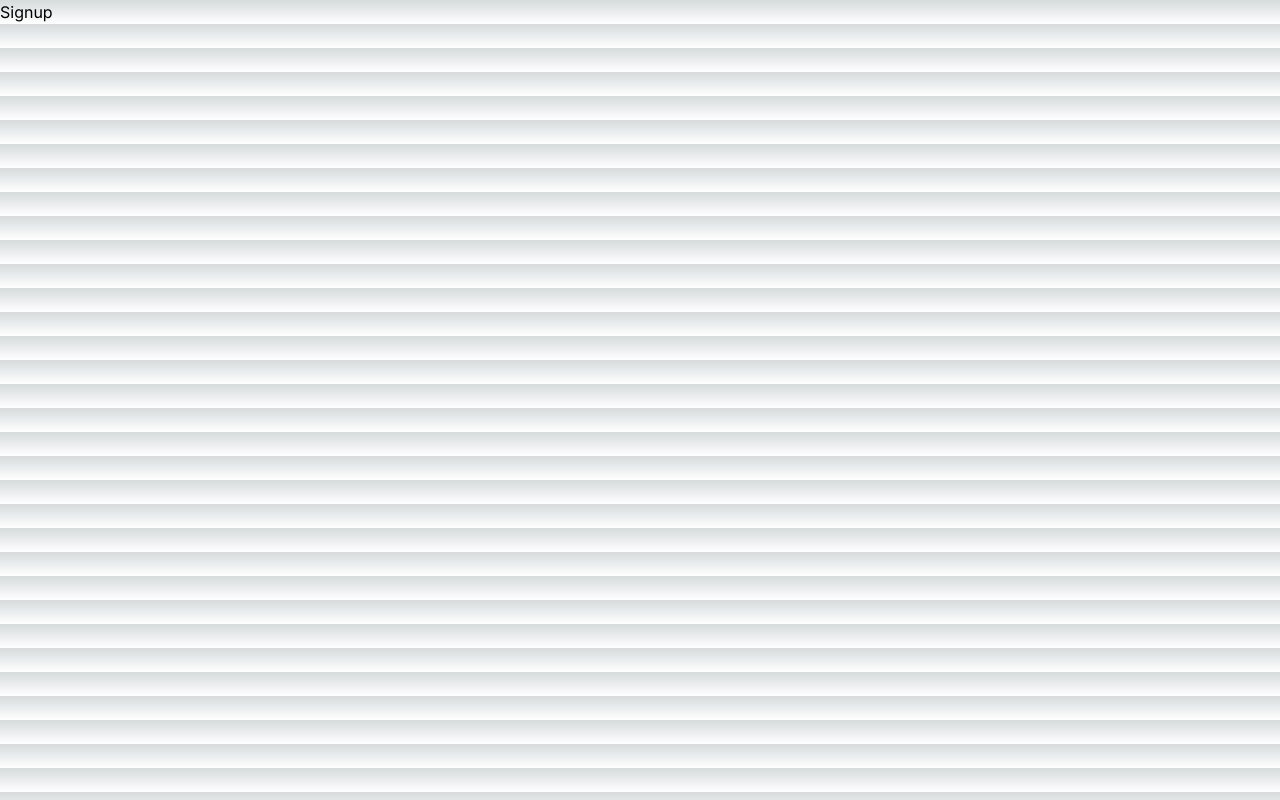
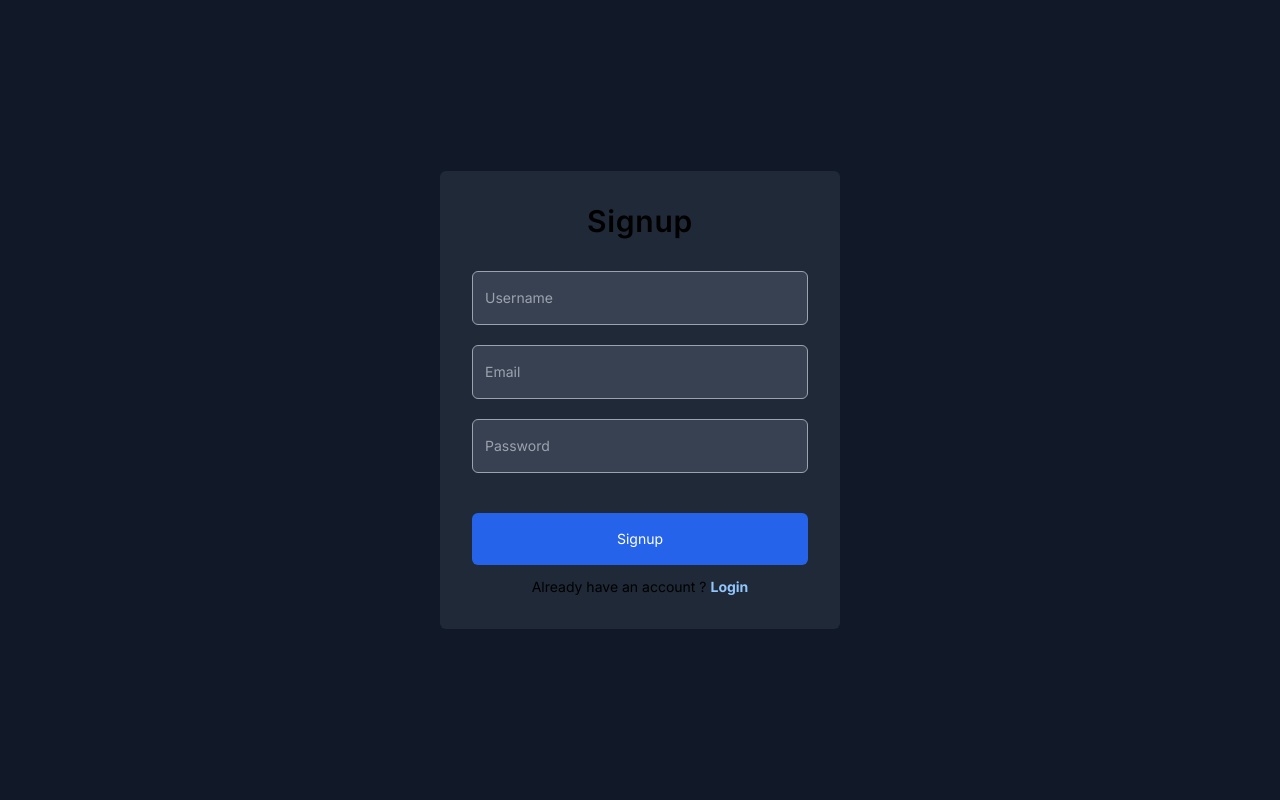
Before and after one commit to makdoom/nextjs-ts-boilerplate, a Next.js app: page /signup in a window 1280 px wide. Built offline with nearby package versions, Linux system fonts and the light colour scheme.

Commit message:
feat: add signup client compoennt

```diff
--- a/src/app/signup/page.tsx
+++ b/src/app/signup/page.tsx
@@ -1,4 +1,76 @@
+"use client";
+
+import Link from "next/link";
+import { ChangeEvent, useState } from "react";
+
 const Signup = () => {
-  return <div>Signup</div>;
+  const [user, setuser] = useState({
+    username: "",
+    email: "",
+    password: "",
+  });
+
+  const handleUserChange = (event: ChangeEvent<HTMLInputElement>) => {
+    const { name, value } = event.target;
+    setuser((prev) => ({ ...prev, [name]: value }));
+  };
+
+  const signupHandler = () => {};
+
+  return (
+    <div className="min-h-screen flex flex-col justify-center items-center bg-gray-900">
+      <div className="flex flex-col m-4 p-4 md:p-8 w-full sm:w-[400px] rounded-md bg-gray-800">
+        <h1 className="text-3xl mb-8 text-center font-semibold tracking-wide">
+          Signup
+        </h1>
+        <div className="flex flex-col mb-5">
+          <input
+            id="username"
+            value={user.username}
+            type="text"
+            placeholder="Username"
+            required
+            className="bg-gray-700 border border-gray-400 rounded-md py-4 px-3 text-sm w-full"
+            onChange={handleUserChange}
+          />
+        </div>
+        <div className="flex flex-col mb-5">
+          <input
+            id="email"
+            type="email"
+            value={user.email}
+            required
+            placeholder="Email"
+            className="bg-gray-700 border border-gray-400 rounded-md py-4 px-3 text-sm w-full"
+            onChange={handleUserChange}
+          />
+        </div>
+        <div className="flex flex-col mb-5">
+          <input
+            id="password"
+            value={user.password}
+            type="password"
+            placeholder="Password"
+            className="bg-gray-700 border border-gray-400 rounded-md py-4 px-3 text-sm w-full"
+            onChange={handleUserChange}
+          />
+        </div>
+
+        <button
+          onClick={signupHandler}
+          className="mt-5 w-full py-4 text-sm rounded-md bg-blue-600 text-white hover:bg-blue-700 transition ease-in duration-100"
+        >
+          Signup
+        </button>
+
+        <h2 className="mt-3 text-center text-sm">
+          Already have an account ?{" "}
+          <Link href="/login" className="text-blue-300 font-bold">
+            Login
+          </Link>
+        </h2>
+      </div>
+    </div>
+  );
 };
 export default Signup;
```
